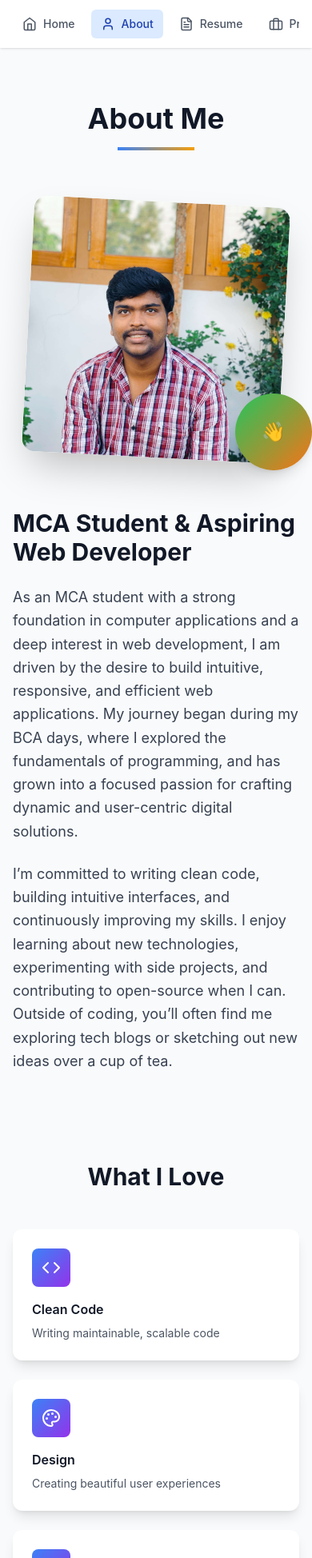
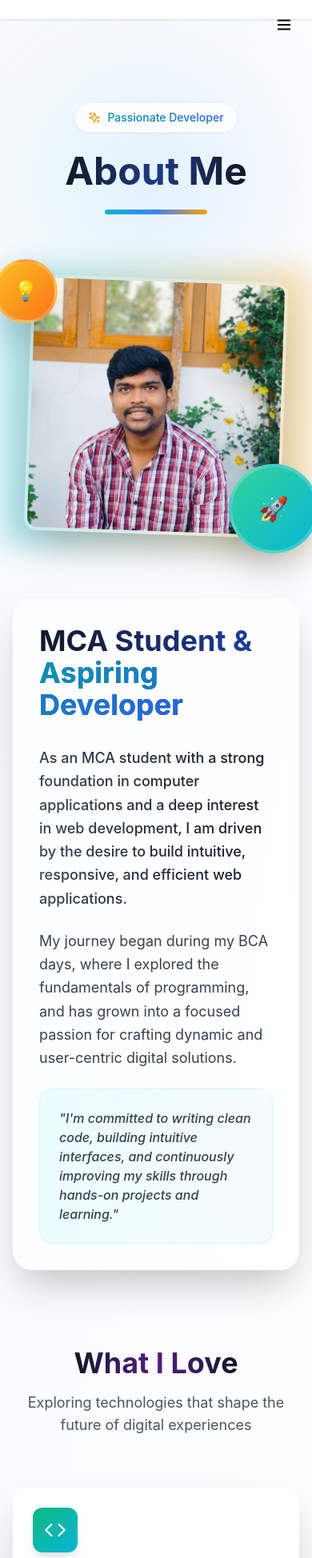
Before and after one commit to antojoseph2806/anto-portfolio, a React (Vite) app in the folder frontend/: page /about in a window 390 px wide. Shown: the top 1948 px of the page at 80% size. Built offline with nearby package versions, Linux system fonts and the light colour scheme.

Commit message:
second commit

```diff
--- a/frontend/src/components/About.tsx
+++ b/frontend/src/components/About.tsx
@@ -1,5 +1,5 @@
 import React, { useState, useEffect } from 'react';
-import { Code, Palette,BrainCircuit,Server } from 'lucide-react';
+import { Code, Palette, BrainCircuit, Server, Sparkles } from 'lucide-react';
 
 const About: React.FC = () => {
   const [isVisible, setIsVisible] = useState(false);
@@ -9,97 +9,153 @@ const About: React.FC = () => {
   }, []);
 
   const interests = [
-    { icon: Code, title: 'Clean Code', description: 'Writing maintainable, scalable code' },
-    { icon: Palette, title: 'Design', description: 'Creating beautiful user experiences' },
-    { icon: BrainCircuit, title: 'AI & ML', description: 'Exploring the future with intelligent systems' },
-    { icon: Server, title: 'Backend Development', description: 'Building robust server-side logic and APIs' },
+    {
+      icon: Code,
+      title: 'Clean Code',
+      description: 'Writing maintainable, scalable code with best practices',
+      gradient: 'from-emerald-500 to-cyan-500',
+      accent: 'bg-emerald-500/10'
+    },
+    {
+      icon: Palette,
+      title: 'Design',
+      description: 'Creating beautiful, intuitive user experiences',
+      gradient: 'from-violet-500 to-purple-600',
+      accent: 'bg-violet-500/10'
+    },
+    {
+      icon: BrainCircuit,
+      title: 'AI & ML',
+      description: 'Exploring the future with intelligent systems',
+      gradient: 'from-rose-500 to-pink-600',
+      accent: 'bg-rose-500/10'
+    },
+    {
+      icon: Server,
+      title: 'Backend Development',
+      description: 'Building robust server-side logic and APIs',
+      gradient: 'from-amber-500 to-orange-500',
+      accent: 'bg-amber-500/10'
+    },
   ];
 
   return (
-    <div className="min-h-screen bg-gray-50 pt-16">
-      <div className="max-w-7xl mx-auto px-4 sm:px-6 lg:px-8 py-16">
+    <div className="min-h-screen bg-gradient-to-br from-slate-50 via-blue-50/30 to-amber-50/20 pt-16 relative overflow-hidden">
+      {/* Background Elements */}
+      <div className="absolute top-20 left-10 w-72 h-72 bg-gradient-to-r from-cyan-400/10 to-blue-500/10 rounded-full blur-3xl"></div>
+      <div className="absolute bottom-20 right-10 w-96 h-96 bg-gradient-to-r from-amber-400/10 to-orange-500/10 rounded-full blur-3xl"></div>
+
+      <div className="max-w-7xl mx-auto px-4 sm:px-6 lg:px-8 py-16 relative z-10">
         <div
-          className={`transform transition-all duration-1000 ${
-            isVisible ? 'translate-y-0 opacity-100' : 'translate-y-10 opacity-0'
-          }`}
+          className={`transform transition-all duration-1000 ${isVisible ? 'translate-y-0 opacity-100' : 'translate-y-10 opacity-0'}`}
         >
-          <div className="text-center mb-16">
-            <h1 className="text-4xl sm:text-5xl font-bold text-gray-900 mb-4">
+          {/* Header Section */}
+          <div className="text-center mb-20">
+            <div className="inline-flex items-center gap-2 px-4 py-2 rounded-full bg-white/80 backdrop-blur-sm border border-gray-200/50 shadow-sm mb-6">
+              <Sparkles className="w-4 h-4 text-amber-500" />
+              <span className="text-sm font-medium bg-gradient-to-r from-cyan-600 to-blue-600 bg-clip-text text-transparent">
+                Passionate Developer
+              </span>
+            </div>
+            <h1 className="text-5xl sm:text-6xl font-bold mb-6">
+              <span className="bg-gradient-to-r from-gray-900 via-blue-900 to-gray-900 bg-clip-text text-transparent">
                 About Me
+              </span>
             </h1>
-            <div className="w-24 h-1 bg-gradient-to-r from-blue-500 to-amber-500 mx-auto"></div>
+            <div className="w-32 h-1.5 bg-gradient-to-r from-cyan-500 via-blue-500 to-amber-500 mx-auto rounded-full shadow-lg"></div>
           </div>
 
-          <div className="grid lg:grid-cols-2 gap-16 items-center mb-20">
-            <div
-              className={`transform transition-all duration-1000 delay-200 ${
-                isVisible ? 'translate-x-0 opacity-100' : '-translate-x-10 opacity-0'
-              }`}
-            >
+          {/* Main Content Grid */}
+          <div className="grid lg:grid-cols-2 gap-20 items-center mb-24">
+            {/* Profile Image Section */}
+            <div className={`transform transition-all duration-1000 delay-200 ${isVisible ? 'translate-x-0 opacity-100' : '-translate-x-10 opacity-0'}`}>
+              <div className="relative group">
+                <div className="absolute -inset-4 bg-gradient-to-r from-cyan-500 to-amber-500 rounded-3xl blur-lg opacity-30 group-hover:opacity-50 transition-opacity duration-500"></div>
                 <div className="relative">
-                <div className="w-80 h-80 mx-auto rounded-2xl overflow-hidden shadow-2xl transform rotate-3 hover:rotate-0 transition-transform duration-500">
+                  <div className="w-80 h-80 mx-auto rounded-2xl overflow-hidden shadow-2xl transform rotate-2 group-hover:rotate-0 transition-all duration-500 border-4 border-white/20 backdrop-blur-sm">
                     <img
                       src="anto.jpg"
                       alt="Profile"
-                    className="w-full h-full object-cover"
+                      className="w-full h-full object-cover transform group-hover:scale-105 transition-transform duration-500"
                     />
                   </div>
-                <div className="absolute -bottom-4 -right-4 w-24 h-24 bg-gradient-to-br from-green-500 to-orange-500 rounded-full flex items-center justify-center shadow-lg">
-                  <span className="text-2xl">👋</span>
+                  <div className="absolute -bottom-6 -right-6 w-28 h-28 bg-gradient-to-br from-emerald-400 to-cyan-500 rounded-full flex items-center justify-center shadow-2xl border-4 border-white/20 backdrop-blur-sm">
+                    <span className="text-3xl">🚀</span>
+                  </div>
+                  <div className="absolute -top-6 -left-6 w-20 h-20 bg-gradient-to-br from-amber-400 to-orange-500 rounded-full flex items-center justify-center shadow-2xl border-4 border-white/20 backdrop-blur-sm">
+                    <span className="text-2xl">💡</span>
+                  </div>
                 </div>
               </div>
             </div>
 
-            <div
-              className={`transform transition-all duration-1000 delay-400 ${
-                isVisible ? 'translate-x-0 opacity-100' : 'translate-x-10 opacity-0'
-              }`}
-            >
-              <h2 className="text-3xl font-bold text-gray-900 mb-6">
-                MCA Student & Aspiring Web Developer
+            {/* Bio Section */}
+            <div className={`transform transition-all duration-1000 delay-400 ${isVisible ? 'translate-x-0 opacity-100' : 'translate-x-10 opacity-0'}`}>
+              <div className="bg-white/70 backdrop-blur-sm rounded-3xl p-8 shadow-2xl border border-white/20">
+                <h2 className="text-4xl font-bold mb-8">
+                  <span className="bg-gradient-to-r from-gray-900 via-blue-800 to-gray-900 bg-clip-text text-transparent">
+                    MCA Student &<br />
+                    <span className="bg-gradient-to-r from-cyan-600 to-blue-600 bg-clip-text text-transparent">
+                      Aspiring Developer
+                    </span>
+                  </span>
                 </h2>
-              <p className="text-lg text-gray-700 mb-6 leading-relaxed">
+
+                <div className="space-y-6">
+                  <p className="text-lg text-gray-700 leading-relaxed bg-gradient-to-r from-gray-700 to-gray-900 bg-clip-text text-transparent font-medium">
                     As an MCA student with a strong foundation in computer applications
                     and a deep interest in web development, I am driven by the desire to build intuitive,
-                 responsive, and efficient web applications. My journey began during my BCA days,
-                 where I explored the fundamentals of programming, and has grown into a focused passion
-                 for crafting dynamic and user-centric digital solutions.
+                    responsive, and efficient web applications.
                   </p>
-              <p className="text-lg text-gray-700 mb-8 leading-relaxed">
-                I’m committed to writing clean code, building intuitive interfaces,
-                and continuously improving my skills. I enjoy learning about new technologies,
-                experimenting with side projects, and contributing to open-source when I can.
-                Outside of coding, you’ll often find me exploring tech blogs or sketching out
-                new ideas over a cup of tea.
+
+                  <p className="text-lg text-gray-700 leading-relaxed">
+                    My journey began during my BCA days, where I explored the fundamentals of programming,
+                    and has grown into a focused passion for crafting dynamic and user-centric digital solutions.
                   </p>
+
+                  <div className="bg-gradient-to-r from-cyan-50 to-blue-50/50 rounded-2xl p-6 border border-cyan-200/50">
+                    <p className="text-gray-700 font-medium italic">
+                      "I'm committed to writing clean code, building intuitive interfaces,
+                      and continuously improving my skills through hands-on projects and learning."
+                    </p>
+                  </div>
+                </div>
+              </div>
             </div>
           </div>
 
           {/* Interests Section */}
-          <div
-            className={`transform transition-all duration-1000 delay-600 ${
-              isVisible ? 'translate-y-0 opacity-100' : 'translate-y-10 opacity-0'
-            }`}
-          >
-            <h2 className="text-3xl font-bold text-gray-900 text-center mb-12">What I Love</h2>
+          <div className={`transform transition-all duration-1000 delay-600 ${isVisible ? 'translate-y-0 opacity-100' : 'translate-y-10 opacity-0'}`}>
+            <div className="text-center mb-16">
+              <h2 className="text-4xl font-bold mb-4">
+                <span className="bg-gradient-to-r from-gray-900 via-purple-900 to-gray-900 bg-clip-text text-transparent">
+                  What I Love
+                </span>
+              </h2>
+              <p className="text-lg text-gray-600 max-w-2xl mx-auto">
+                Exploring technologies that shape the future of digital experiences
+              </p>
+            </div>
+
             <div className="grid sm:grid-cols-2 lg:grid-cols-4 gap-6">
-              {interests.map((interest, index) => {
+              {interests.map((interest) => {
                 const Icon = interest.icon;
                 return (
-                  <div
-                    key={interest.title}
-                    className="bg-white p-6 rounded-xl shadow-lg hover:shadow-xl transform hover:-translate-y-2 transition-all duration-300"
-                  >
-                    <div className="w-12 h-12 bg-gradient-to-br from-blue-500 to-purple-600 rounded-lg flex items-center justify-center mb-4">
-                      <Icon className="text-white" size={24} />
+                  <div key={interest.title} className="group relative">
+                    <div className="absolute -inset-0.5 bg-gradient-to-r from-gray-900 to-gray-700 rounded-2xl blur opacity-0 group-hover:opacity-30 transition-opacity duration-300"></div>
+                    <div className="relative bg-white/90 backdrop-blur-sm rounded-xl p-6 shadow-2xl border border-white/20 transform group-hover:-translate-y-2 transition-all duration-300 h-full">
+                      <div className={`w-14 h-14 rounded-xl bg-gradient-to-br ${interest.gradient} flex items-center justify-center mb-5 shadow-lg transform group-hover:scale-110 transition-transform duration-300`}>
+                        <Icon className="text-white" size={28} />
                       </div>
-                    <h3 className="font-semibold text-gray-900 mb-2">{interest.title}</h3>
-                    <p className="text-gray-600 text-sm">{interest.description}</p>
+                      <h3 className="font-bold text-gray-900 mb-3 text-lg">{interest.title}</h3>
+                      <p className="text-gray-600 leading-relaxed">{interest.description}</p>
+                    </div>
                   </div>
                 );
               })}
             </div>
           </div>
+
         </div>
       </div>
     </div>
--- a/frontend/src/components/Navigation.tsx
+++ b/frontend/src/components/Navigation.tsx
@@ -1,8 +1,10 @@
-import { Home, User, FileText, Briefcase, Mail } from 'lucide-react';
+import React, { useState, useEffect } from 'react';
+import { Home, User, FileText, Briefcase, Mail, Menu, X } from 'lucide-react';
 import { Link, useLocation } from 'react-router-dom';
 
-const Navigation = () => {
+export default function Navigation() {
   const location = useLocation();
+  const [open, setOpen] = useState(false);
 
   const navItems = [
     { path: '/', label: 'Home', icon: Home },
@@ -12,10 +14,19 @@ const Navigation = () => {
     { path: '/contact', label: 'Contact', icon: Mail },
   ];
 
+  // Close mobile menu when route changes
+  useEffect(() => {
+    setOpen(false);
+  }, [location.pathname]);
+
   return (
     <nav className="w-full bg-white shadow fixed top-0 left-0 z-50">
-      <div className="max-w-screen-xl mx-auto px-4">
-        <div className="flex overflow-x-auto no-scrollbar gap-2 sm:gap-4 py-3 sm:py-4 justify-start sm:justify-center">
+      <div className="max-w-screen-xl mx-auto px-4 relative">
+        {/* Wrapper flex for alignment */}
+        <div className="flex items-center justify-center py-3 sm:py-4">
+          {/* Desktop Navigation */}
+          <div className="hidden sm:flex sm:items-center sm:justify-center flex-1">
+            <div className="flex overflow-x-auto no-scrollbar gap-2 sm:gap-4 py-1 sm:py-0 justify-center">
               {navItems.map((item) => {
                 const isActive = location.pathname === item.path;
                 const Icon = item.icon;
@@ -37,8 +48,50 @@ const Navigation = () => {
               })}
             </div>
           </div>
+
+          {/* Mobile Menu Toggle - fixed to top right */}
+          <div className="sm:hidden absolute right-4 top-3">
+            <button
+              onClick={() => setOpen((s) => !s)}
+              aria-expanded={open}
+              aria-label={open ? 'Close navigation menu' : 'Open navigation menu'}
+              className="p-2 rounded-md focus:outline-none focus:ring-2 focus:ring-blue-500"
+            >
+              {open ? <X size={22} /> : <Menu size={22} />}
+            </button>
+          </div>
+        </div>
+
+        {/* Mobile Menu Dropdown */}
+        <div
+          className={`sm:hidden overflow-hidden transition-[max-height] duration-300 ease-in-out ${
+            open ? 'max-h-96' : 'max-h-0'
+          }`}
+          aria-hidden={!open}
+        >
+          <div className="flex flex-col gap-1 py-2 bg-white border-t">
+            {navItems.map((item) => {
+              const isActive = location.pathname === item.path;
+              const Icon = item.icon;
+
+              return (
+                <Link
+                  key={item.path}
+                  to={item.path}
+                  className={`flex items-center gap-3 px-4 py-3 mx-2 rounded-md text-sm font-medium transition-all ${
+                    isActive
+                      ? 'bg-blue-100 text-blue-800'
+                      : 'text-gray-700 hover:text-blue-600 hover:bg-gray-50'
+                  }`}
+                >
+                  <Icon size={18} />
+                  {item.label}
+                </Link>
+              );
+            })}
+          </div>
+        </div>
+      </div>
     </nav>
   );
-};
-
-export default Navigation;
+}
```
Lines whose indentation alone changed are shown as unchanged.
